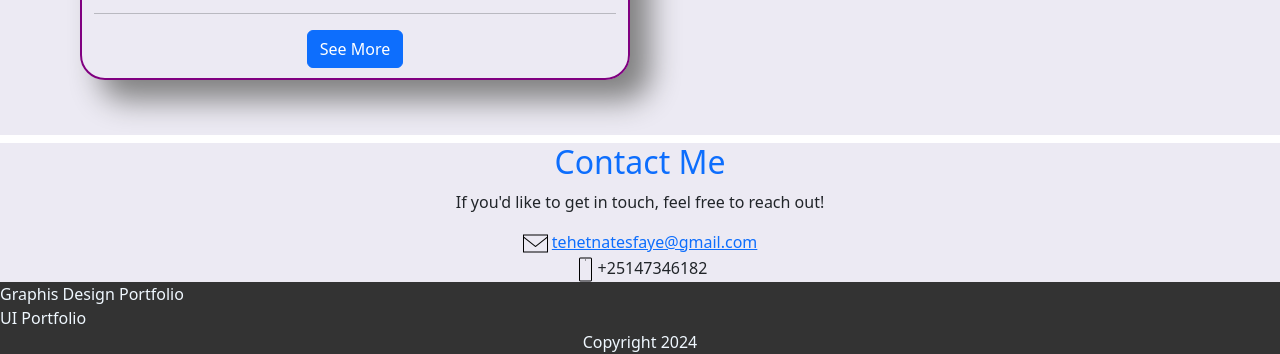
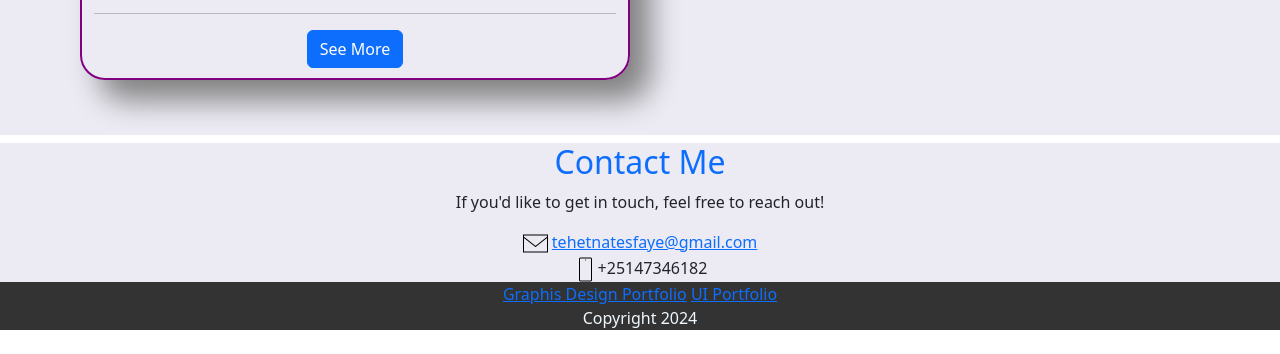
Before and after one commit to Tehetnaktt/portfolio, a plain HTML site: page index.html in a window 1280 px wide. Shown: the part 2879-3233 px from the top of the page. After the commit the page ends 3209 px from the top, so only its background shows below. Drawn offline with nearby package versions, Linux system fonts and the light colour scheme.

Commit message:
Update index.html

```diff
--- a/index.html
+++ b/index.html
@@ -192,11 +192,9 @@ Alongside my studies, I have a passion for graphic design and a growing understa
 <!-- ------------------footer--------------------------- -->
 <footer id="footer">
     <div class=" foot">
-         <div>
-        <a hrif="https://drive.google.com/file/d/1SdwD5gg3U-usxJXefADt8-onOuvxtxbp/view?usp=drivesdk">Graphis Design Portfolio</a>
-    </div>
-         <div>
-        <a hrif="https://drive.google.com/file/d/1ejzoJ_Ztl-4oVzBlCR8RpYeDkqj7f6wP/view?usp=drivesdk">UI Portfolio</a>
+         <div class="text-center">
+        <a href="https://drive.google.com/file/d/1SdwD5gg3U-usxJXefADt8-onOuvxtxbp/view?usp=drivesdk">Graphis Design Portfolio</a>
+        <a href="https://drive.google.com/file/d/1ejzoJ_Ztl-4oVzBlCR8RpYeDkqj7f6wP/view?usp=drivesdk">UI Portfolio</a>
     </div>
       <div class="text-center">
          Copyright <span>2024</span>
```
